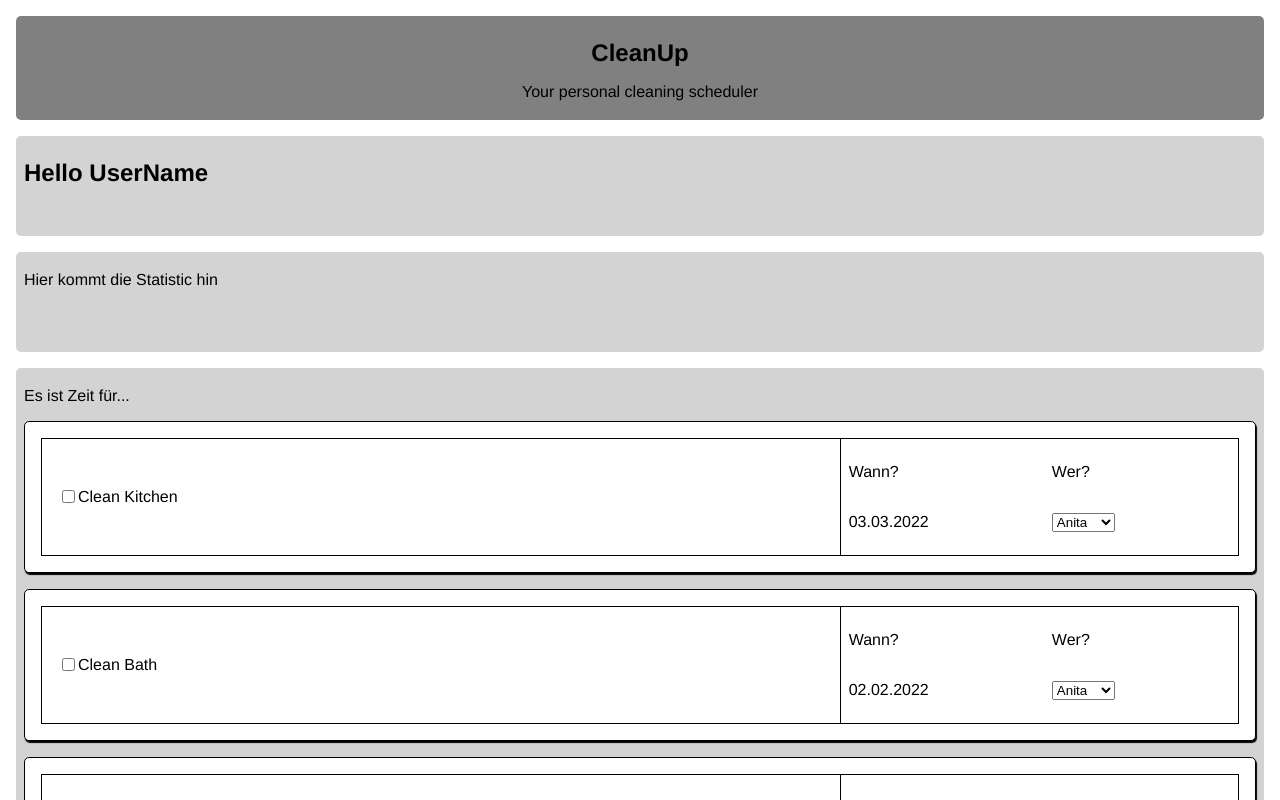
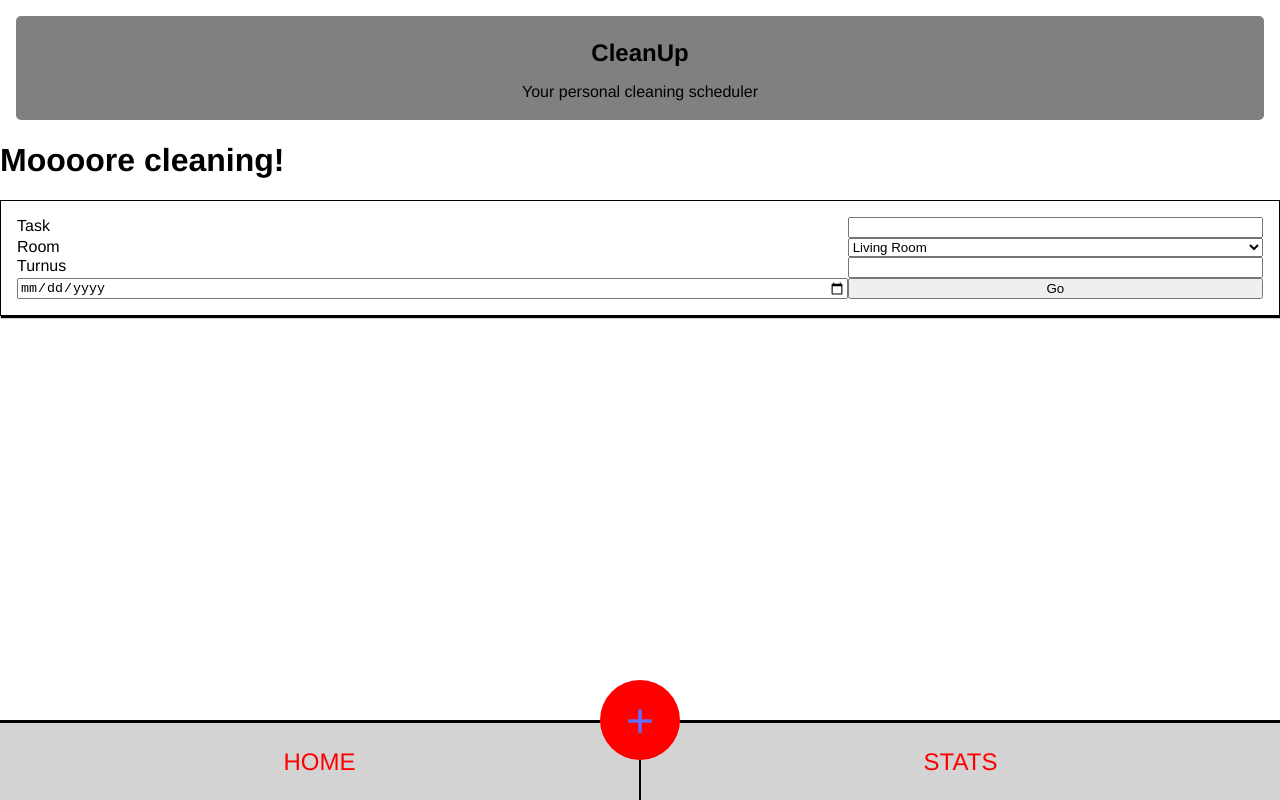
Before and after one commit to PhilippWeiss85/CleanUp, a React (Vite) app: page /newtask in a window 1280 px wide. Shown: the top 800 px of the page. Built offline with nearby package versions, Linux system fonts and the light colour scheme.

Commit message:
add routing & newTask form

```diff
--- a/package.json
+++ b/package.json
@@ -13,7 +13,8 @@
     "react": "^18.2.0",
     "react-dom": "^18.2.0",
     "react-icons": "^4.7.1",
-    "react-router": "^6.4.4"
+    "react-router": "^6.4.5",
+    "react-router-dom": "^6.4.5"
   },
   "devDependencies": {
     "@types/react": "^18.0.24",
--- a/src/App.jsx
+++ b/src/App.jsx
@@ -3,6 +3,9 @@ import "./app.css"
 import Header from './components/Header/Header'
 import Task from './components/Task/Task'
 import Navigation from './components/Navigation/Navigation'
+import CreateTaskPage from "./pages/CreateTaskPage"
+
+import { Routes, Route } from "react-router-dom"
 
 
 const testArray = [
@@ -39,8 +42,12 @@ const testArray = [
 function App() {
   return (
     <>
-   <Header/>
-   <section>
+  <Header/>
+   <Routes>
+    <Route path="/"
+    element={
+      <main>
+      <section>
       <h1>Hello UserName</h1>
       </section>
       <section>
@@ -50,8 +57,16 @@ function App() {
       <p>Es ist Zeit für...</p>
       {testArray.map((task) => {
       return<Task key={task.id} active={task.active} icon={task.icon} task={task.task} cleanedLast={task.cleanedLast} cleanedStatus={task.cleanedStatus} responsible={task.responsible}></Task>})}
-      </section>
-      <Navigation/>
+    </section>
+    </main>
+    }/>
+    <Route path="/newtask"
+    element={
+      <CreateTaskPage/>
+    }
+    />
+    </Routes>
+    <Navigation/>
     </>
   )
 }
--- a/src/components/Navigation/Navigation.css
+++ b/src/components/Navigation/Navigation.css
@@ -2,7 +2,9 @@ nav {
     border-top: 3px solid black;
     margin-top: 120px;
     height: 80px;
-    position: relative;
+    position: fixed;
+    width: 100%;
+    bottom: 0;
 }
 .navmenu {
     background-color: lightgrey;
@@ -52,7 +54,8 @@ nav {
     display: flex;
     justify-content: center;
     align-items: center;
-    font-size: 3rem
+    font-size: 3rem;
+    cursor: pointer;
 }
 
 .navitem--separator {
--- a/src/components/Navigation/Navigation.jsx
+++ b/src/components/Navigation/Navigation.jsx
@@ -1,16 +1,19 @@
 import "./Navigation.css"
 
+import { Link } from "react-router-dom";
+
 function Navigation() {
+
+
     return (
         <>
         <nav className="navmenu">
             <ul>
-            <li className="navitem"><a href="#">HOME</a></li>
-            <div className="navitem--container"><p className="navitem--text">+</p></div>
+            <li className="navitem"><Link to="/">HOME</Link></li>
+            <div className="navitem--container"><Link to="/newtask"><p className="navitem--text">+</p></Link></div>
             <div className="navitem--separator"></div>
-            <li className="navitem"><a href="#">STATS</a></li>
+            <li className="navitem"><Link to="/statistics" end>STATS</Link></li>
             </ul>
-
         </nav>
         </>
      );
--- a/src/components/Task/Task.jsx
+++ b/src/components/Task/Task.jsx
@@ -6,7 +6,6 @@ const [activeTask, setactiveTask] = useState(false)
 
 
 function toggleActive () {
-    console.log(activeTask)
     setactiveTask(!activeTask)
 }
 
--- /dev/null
+++ b/src/components/TaskForm/NewTask.css
@@ -0,0 +1,9 @@
+.formcontainer {
+    border: 1px solid black;
+    box-shadow: 1px 2px 1px black;
+    padding: 1rem;
+    margin: 1rem auto;
+    background-color: white;
+    display: grid;
+    grid-template-columns: 2fr 1fr;
+}
--- /dev/null
+++ b/src/components/TaskForm/NewTask.jsx
@@ -0,0 +1,26 @@
+import "./NewTask.css"
+
+function CreateNewTask() {
+  return (
+    <>
+      <h1>Moooore cleaning!</h1>
+      <form className="formcontainer">
+        <label>Task</label>
+        <input type="text"></input>
+        <label>Room</label>
+        <select>
+          <option>Living Room</option>
+          <option>Kitchen</option>
+          <option>Bath</option>
+          <option>Bed Room</option>
+        </select>
+        <label>Turnus</label>
+        <input type="number"></input>
+        <input type="date"></input>
+        <button type="submit">Go</button>
+      </form>
+    </>
+  );
+}
+
+export default CreateNewTask;
--- a/src/main.jsx
+++ b/src/main.jsx
@@ -2,9 +2,12 @@ import React from 'react'
 import ReactDOM from 'react-dom/client'
 import App from './App'
 import './index.css'
+import { BrowserRouter } from 'react-router-dom'
 
 ReactDOM.createRoot(document.getElementById('root')).render(
   <React.StrictMode>
+    <BrowserRouter>
     <App />
+    </BrowserRouter>
   </React.StrictMode>
 )
--- /dev/null
+++ b/src/pages/CreateTaskPage.jsx
@@ -0,0 +1,9 @@
+import CreateNewTask from "../components/TaskForm/NewTask";
+
+function CreateTaskPage() {
+    return (
+        <CreateNewTask/>
+     );
+}
+
+export default CreateTaskPage;
```
Also changed, not shown: 1 other file (tests, documents, lock files or other folders).
